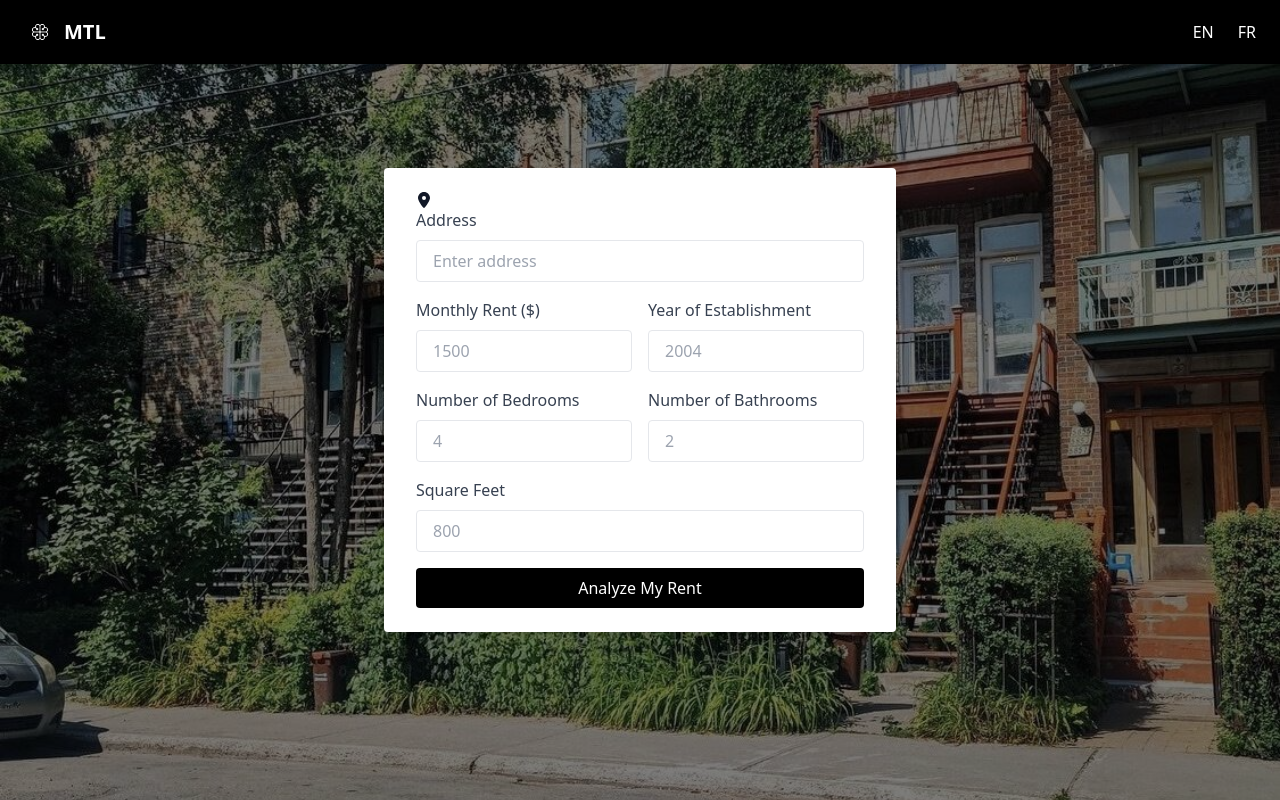
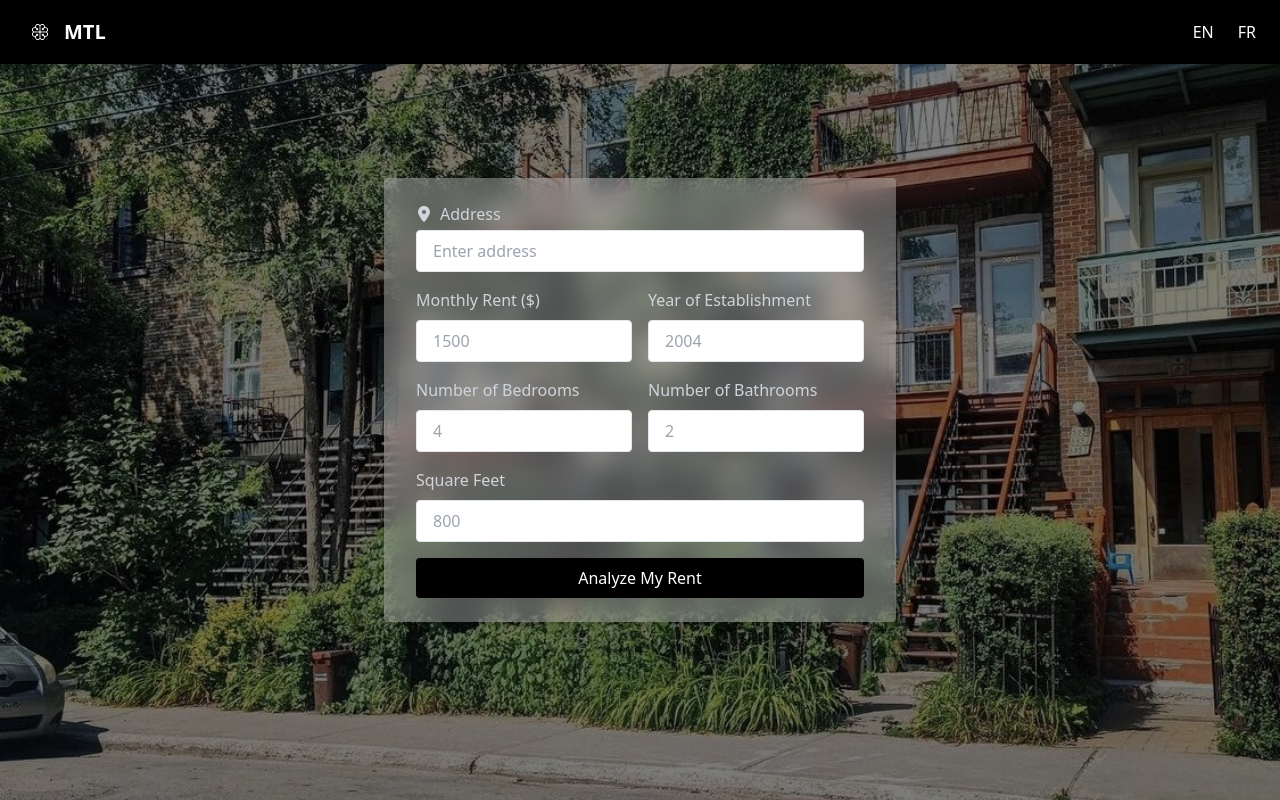
Before and after one commit to K1enNg/Nextjs-web-app-fairrentmtl, a Next.js app: page /calculation-form in a window 1280 px wide. Built offline with nearby package versions, Linux system fonts and the light colour scheme.

Commit message:
handled Not Found error

```diff
--- a/app/calculation-form/page.tsx
+++ b/app/calculation-form/page.tsx
@@ -1,17 +1,16 @@
-"use client"
+"use client";
 
-import React, { useState } from 'react';
+import React, { useState } from "react";
 import { FaLocationDot } from "react-icons/fa6";
-
 
 const CalculationForm = () => {
   const [formData, setFormData] = useState({
-    address: '',
-    monthlyRent: '',
-    bedrooms: '',
-    bathrooms: '',
-    yearOfEstablishment: '',
-    squareFeet: '',
+    address: "",
+    monthlyRent: "",
+    bedrooms: "",
+    bathrooms: "",
+    yearOfEstablishment: "",
+    squareFeet: "",
   });
 
   const handleChange = (e: React.ChangeEvent<HTMLInputElement>) => {
@@ -21,19 +20,26 @@ const CalculationForm = () => {
 
   const handleSubmit = (e: React.FormEvent) => {
     e.preventDefault();
-    console.log('Form Data:', formData);
+    console.log("Form Data:", formData);
     // Add additional functionality here, such as API calls or validation feedback.
   };
 
   return (
     <form
       onSubmit={handleSubmit}
-        className="bg-white text-gray-900 shadow-md rounded px-8 py-6 w-full max-w-lg z-30"
+      className="bg-white/30 text-gray-900 shadow-md rounded px-8 py-6 w-full max-w-lg z-30 backdrop-blur-md"
     >
       {/* Address */}
       <div className="mb-4">
-          <FaLocationDot/>
-          <label htmlFor="address" className="block text-gray-700 font-medium mb-2">Address</label>
+        <div className="flex items-center gap-2">
+          <FaLocationDot className="text-gray-300" />
+          <label
+            htmlFor="address"
+            className="block text-gray-300 font-medium"
+          >
+            Address
+          </label>
+        </div>
         <input
           type="text"
           id="address"
@@ -41,7 +47,7 @@ const CalculationForm = () => {
           value={formData.address}
           onChange={handleChange}
           placeholder="Enter address"
-            className="w-full border rounded px-4 py-2"
+          className="w-full border rounded px-4 py-2 mt-1"
           required
         />
       </div>
@@ -49,7 +55,12 @@ const CalculationForm = () => {
       {/* Monthly Rent and Year of Establishment */}
       <div className="mb-4 grid grid-cols-2 gap-4">
         <div>
-            <label htmlFor="monthlyRent" className="block text-gray-700 font-medium mb-2">Monthly Rent ($)</label>
+          <label
+            htmlFor="monthlyRent"
+            className="block text-gray-300 font-medium mb-2"
+          >
+            Monthly Rent ($)
+          </label>
           <input
             type="number"
             id="monthlyRent"
@@ -62,7 +73,12 @@ const CalculationForm = () => {
           />
         </div>
         <div>
-            <label htmlFor="yearOfEstablishment" className="block text-gray-700 font-medium mb-2">Year of Establishment</label>
+          <label
+            htmlFor="yearOfEstablishment"
+            className="block text-gray-300 font-medium mb-2"
+          >
+            Year of Establishment
+          </label>
           <input
             type="number"
             id="yearOfEstablishment"
@@ -79,7 +95,12 @@ const CalculationForm = () => {
       {/* Bedrooms and Bathrooms */}
       <div className="mb-4 grid grid-cols-2 gap-4">
         <div>
-            <label htmlFor="bedrooms" className="block text-gray-700 font-medium mb-2">Number of Bedrooms</label>
+          <label
+            htmlFor="bedrooms"
+            className="block text-gray-300 font-medium mb-2"
+          >
+            Number of Bedrooms
+          </label>
           <input
             type="number"
             id="bedrooms"
@@ -92,7 +113,12 @@ const CalculationForm = () => {
           />
         </div>
         <div>
-            <label htmlFor="bathrooms" className="block text-gray-700 font-medium mb-2">Number of Bathrooms</label>
+          <label
+            htmlFor="bathrooms"
+            className="block text-gray-300 font-medium mb-2"
+          >
+            Number of Bathrooms
+          </label>
           <input
             type="number"
             id="bathrooms"
@@ -108,7 +134,12 @@ const CalculationForm = () => {
 
       {/* Square Feet */}
       <div className="mb-4">
-          <label htmlFor="squareFeet" className="block text-gray-700 font-medium mb-2">Square Feet</label>
+        <label
+          htmlFor="squareFeet"
+          className="block text-gray-300 font-medium mb-2"
+        >
+          Square Feet
+        </label>
         <input
           type="number"
           id="squareFeet"
--- /dev/null
+++ b/app/not-found.tsx
@@ -0,0 +1,20 @@
+import React from "react";
+
+const NotFound = () => {
+  return (
+    <div>
+      <h2 className="text-3xl font-semibold mb-2">Page Not Found</h2>
+      <p className="text-lg text-white mb-6">
+        The page you are looking for does not exist or has been moved.
+      </p>
+      <a
+        href="/"
+        className="px-6 py-3 bg-black text-white font-semibold rounded shadow-md hover:bg-gray-700 focus:outline-none"
+      >
+        Back to Home page
+      </a>
+    </div>
+  );
+};
+
+export default NotFound;
--- a/app/page.tsx
+++ b/app/page.tsx
@@ -2,12 +2,7 @@
 
 import Image from "next/image";
 import styles from "./page.module.css";
-import { usePathname } from "next/navigation";
-import { useEffect, useState } from "react";
-import SplashScreen from "./components/SplashScreen";
-import layout from "@/app/layout"
 import Hero from "./components/Hero";
-
 
 export default function Home() {
 
```
Lines whose indentation alone changed are shown as unchanged.
